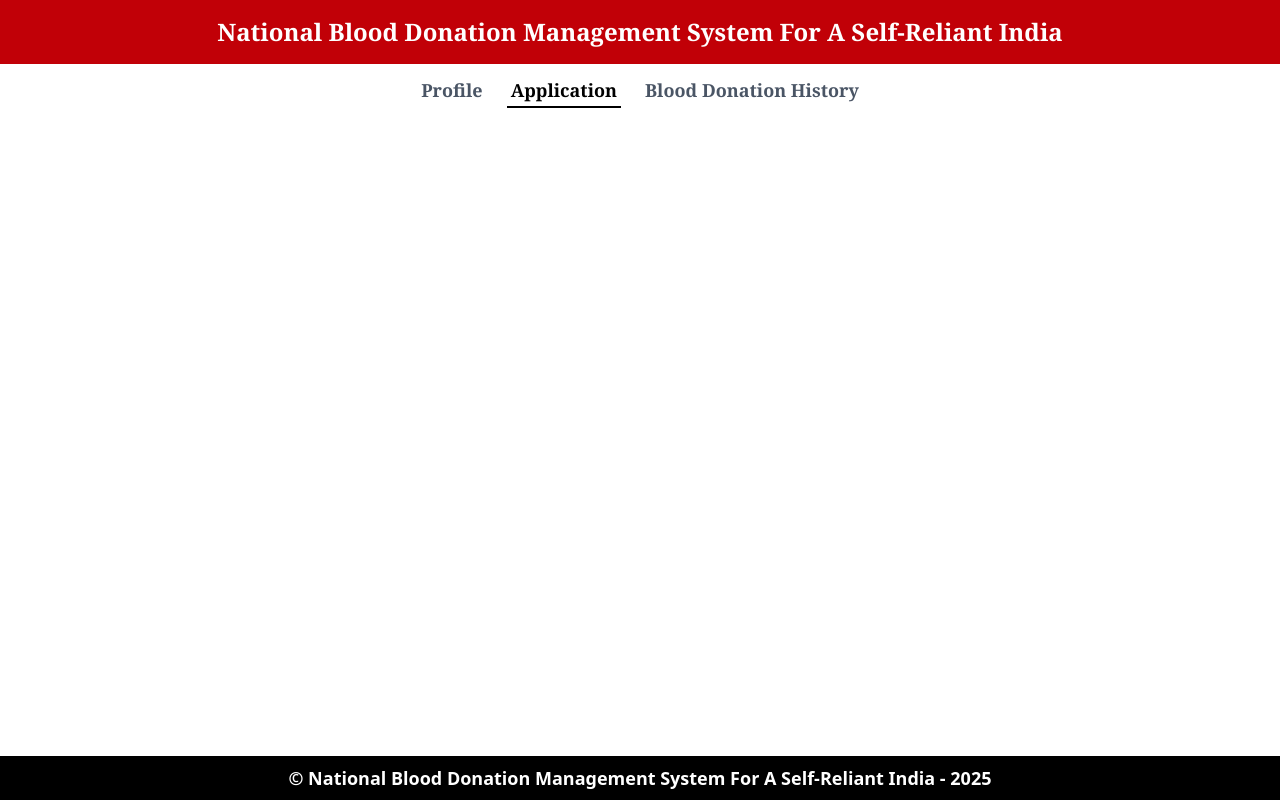
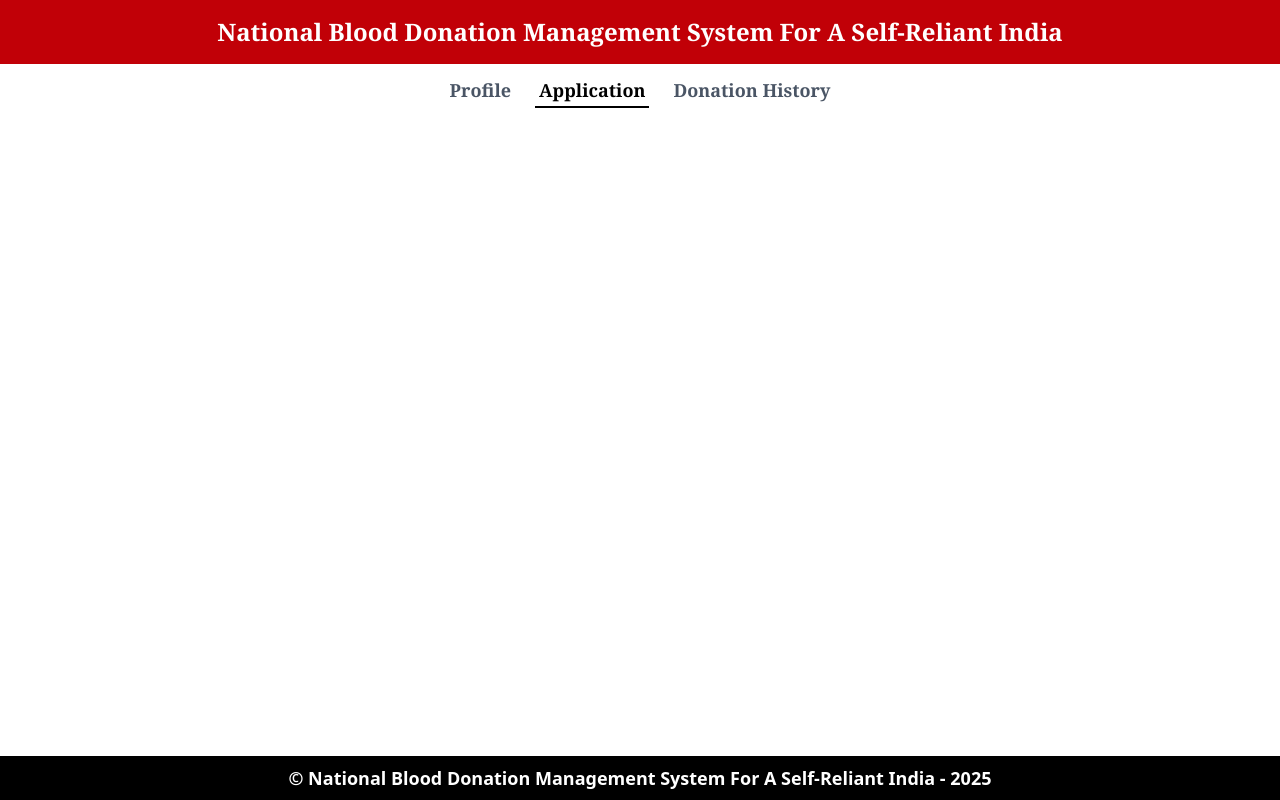
Before and after one commit to chenna-2512/National-Blood-Donation-Management-System-, a React (Vite) app in the folder Blood App/frontend/: page /donor in a window 1280 px wide. Built offline with nearby package versions, Linux system fonts and the light colour scheme.

Commit message:
Blood Donation

```diff
--- a/Blood App/frontend/package.json
+++ b/Blood App/frontend/package.json
@@ -15,6 +15,7 @@
     "axios": "^1.8.4",
     "emailjs-com": "^3.2.0",
     "frontend": "file:",
+    "lucide-react": "^0.514.0",
     "react": "^19.0.0",
     "react-dom": "^19.0.0",
     "react-router-dom": "^7.2.0",
--- a/Blood App/frontend/src/Utilities/Header2.jsx
+++ b/Blood App/frontend/src/Utilities/Header2.jsx
@@ -2,36 +2,52 @@ import { useState } from "react";
 import Profile from "../Utilities/Profile";
 import History from "./History";
 import Application from "../Components/Application";
+import { Menu, X } from "lucide-react"; // optional: install lucide-react for icons
 
 const Header2 = () => {
-
   const [showProfile, setShowProfile] = useState(false);
   const [showHistory, setShowHistory] = useState(false);
   const [showApplication, setShowApplication] = useState(false);
+  const [menuOpen, setMenuOpen] = useState(false); // toggle for mobile menu
 
   const goToApplicationForm = () => {
     setShowApplication(true);
     setShowProfile(false);
     setShowHistory(false);
+    setMenuOpen(false);
   };
 
   const goToProfile = () => {
     setShowProfile(true);
     setShowHistory(false);
-     setShowApplication(false);
+    setShowApplication(false);
+    setMenuOpen(false);
   };
 
   const gotoHistory = () => {
     setShowProfile(false);
     setShowHistory(true);
-     setShowApplication(false);
+    setShowApplication(false);
+    setMenuOpen(false);
   };
 
   return (
     <div>
       <div className="mt-24 md:mt-24 lg:mt-16">
-        <div className="flex flex-col sm:flex-row items-center justify-center gap-5 p-2 font-semibold cursor-pointer">
-         <h5
+        {/* Mobile Menu Button */}
+        <div className="sm:hidden flex px-4">
+          <button onClick={() => setMenuOpen(!menuOpen)} className="text-black">
+            {menuOpen ? <X size={28} /> : <Menu size={28} />}
+          </button>
+        </div>
+
+        {/* Menu Items */}
+        <div
+          className={`${
+            menuOpen ? "flex" : "hidden"
+          } sm:flex flex-col sm:flex-row items-center justify-center gap-5 p-2 font-semibold cursor-pointer`}
+        >
+          <h5
             className={`text-center font-serif p-1 text-sm md:text-lg relative transition-all duration-500
               before:content-[''] before:absolute before:left-0 before:bottom-0 before:h-[2px] before:bg-black before:transition-all before:duration-300
               ${showProfile ? "before:w-full text-black font-bold" : "before:w-0 text-gray-600"}`}
@@ -55,12 +71,13 @@ const Header2 = () => {
               ${showHistory ? "before:w-full text-black font-bold" : "before:w-0 text-gray-600"}`}
             onClick={gotoHistory}
           >
-            Blood Donation History
+            Donation History
           </h5>
-
         </div>
       </div>
-      {showApplication && <Application/>}
+
+      {/* Component Rendering */}
+      {showApplication && <Application />}
       {showProfile && <Profile />}
       {showHistory && <History />}
     </div>
```
Also changed, not shown: 1 other file (tests, documents, lock files or other folders).
